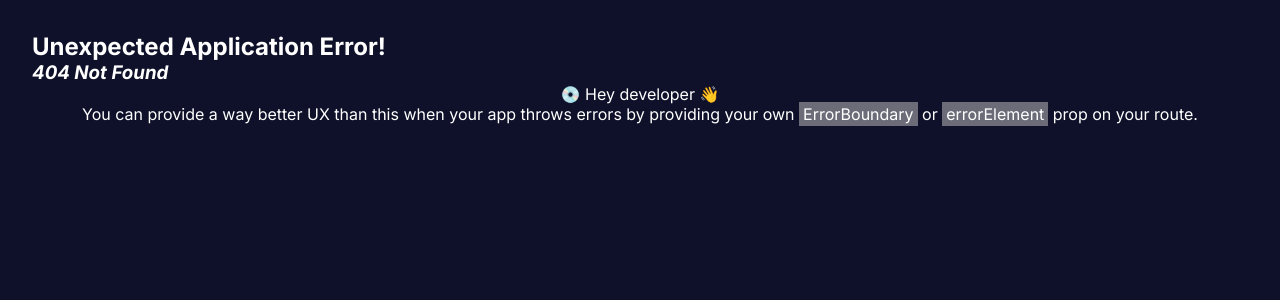
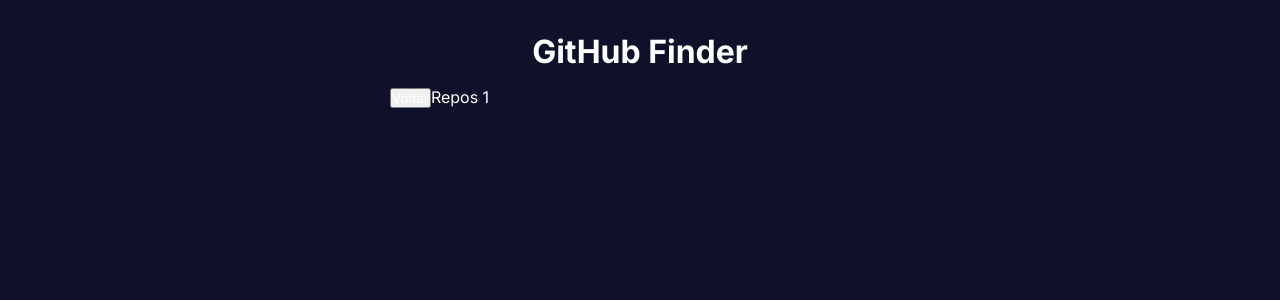
Before and after one commit to mrjonas151/GitHub-finder, a React (Vite) app: page /repos/1 in a window 1280 px wide. Before the commit this address had no page. Shown: the top 300 px of the page. Built offline with nearby package versions, Linux system fonts and the light colour scheme.

Commit message:
feat: creating repos page and back button using navigate

```diff
--- /dev/null
+++ b/src/components/BackBtn.tsx
@@ -0,0 +1,13 @@
+import { useNavigate } from "react-router-dom"
+
+const BackBtn = () => {
+    const navigate = useNavigate()
+
+  return (
+    <>
+        <button onClick={() => navigate(-1)}>Voltar</button>
+    </>
+  )
+}
+
+export default BackBtn
--- a/src/main.tsx
+++ b/src/main.tsx
@@ -5,6 +5,7 @@
 import { createBrowserRouter, RouterProvider } from 'react-router-dom'
 
 import Home from './routes/Home.tsx'
+import Repos from './routes/Repos.tsx'
 
 const router = createBrowserRouter([
   {
@@ -14,6 +15,10 @@
       {
         path: "/",
         element: <Home />
+      },
+      {
+        path: "/repos/:username",
+        element: <Repos />
       }
     ]
   }
--- /dev/null
+++ b/src/routes/Repos.tsx
@@ -0,0 +1,17 @@
+import { useState, useEffect } from "react"
+import { useParams } from "react-router-dom"
+import styles from "./Repos.module.css"
+import BackBtn from "../components/BackBtn"
+
+const Repos = () => {
+    const { username } = useParams()
+
+  return (
+    <div>
+        <BackBtn />
+        Repos {username}
+    </div>
+  )
+}
+
+export default Repos
```
Also changed, not shown: src/routes/Repos.module.css (added).
